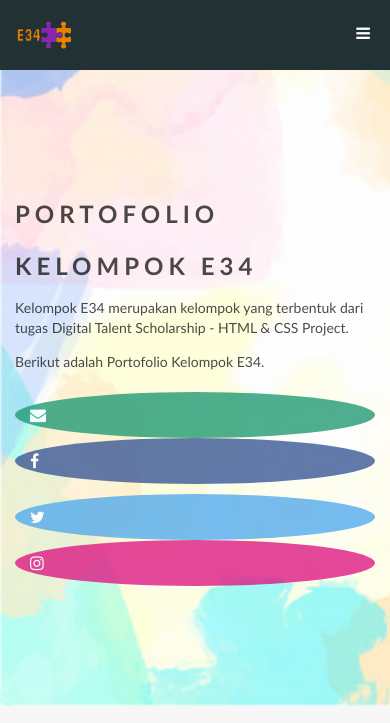
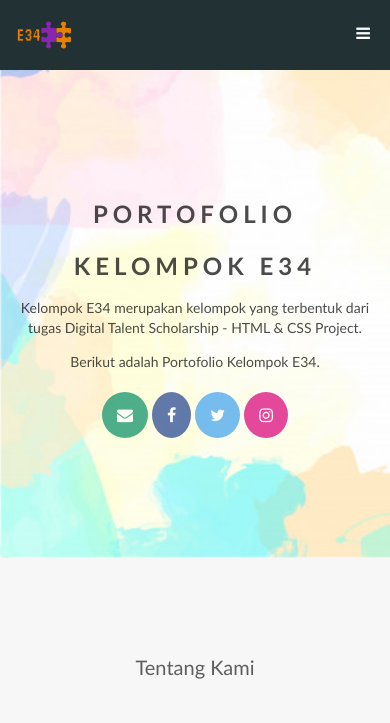
Before and after one commit to tommyajip/dts_kelompok_e34, a plain HTML site: page index.html in a window 390 px wide. Shown: the top 723 px of the page. Drawn offline with Linux system fonts and the light colour scheme.

Commit message:
Update responsive.css

```diff
--- a/responsive.css
+++ b/responsive.css
@@ -24,24 +24,14 @@
     text-align: center;
   }
 
-  .btn {
-    width: 100%;
+  .top-wrapper {
+    text-align: center;
   }
 
-  .facebook {
-    margin-bottom: 10px;
-  }
-
-  .top-wrapper {
-    text-align: left;
-  }
-
-  /* Tambahkan CSS untuk header-right */
   .header-right {
     display: none;
   }
 
-  /* Tambahkan CSS untuk menu-icon */
   .menu-icon {
     display: block;
   }
```
